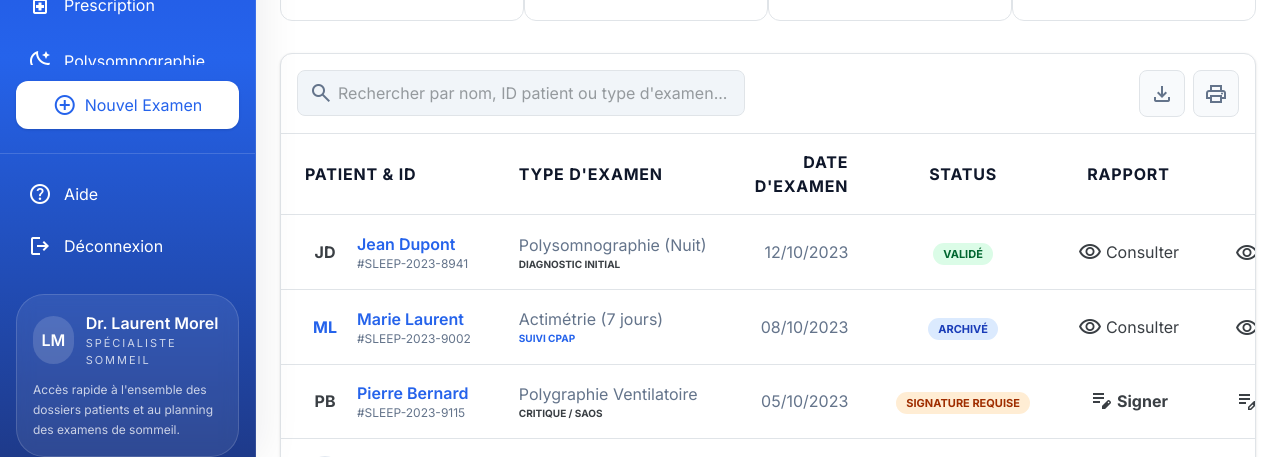
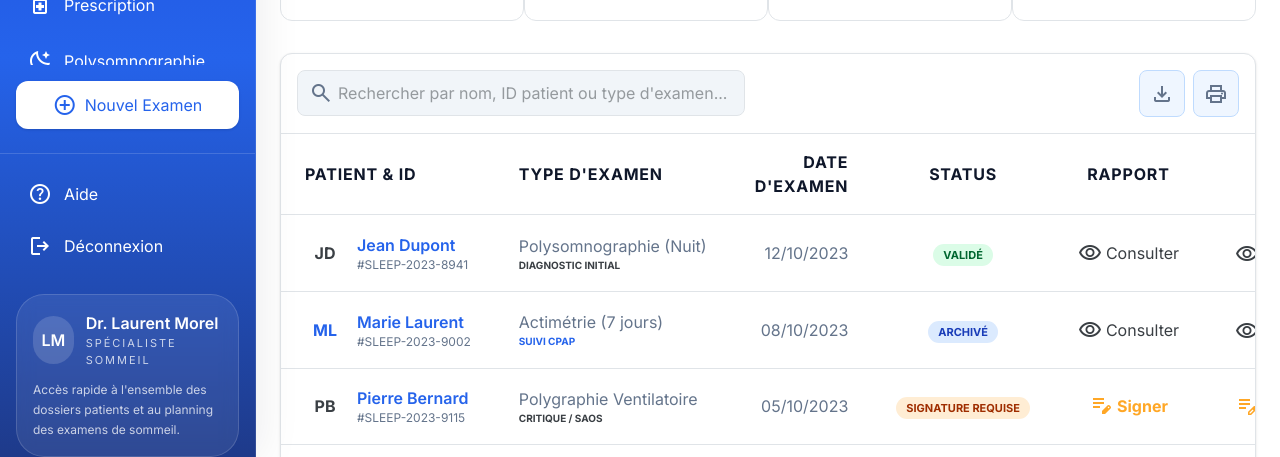
Before and after one commit to Digitheque-project/sommeil-front, a Next.js app: page /archives in a window 1280 px wide. Shown: the part 343-800 px from the top of the page. Built offline with nearby package versions, Linux system fonts and the light colour scheme; no server answers.

Commit message:
coloration

```diff
--- a/app/(app)/archives/page.tsx
+++ b/app/(app)/archives/page.tsx
@@ -220,7 +220,7 @@ export default function ArchivesPage() {
             </div>
             <div className="flex items-center gap-2">
               <button
-                className="p-2.5 bg-surface-container-low border border-outline-variant rounded-lg hover:bg-surface-container-high transition-colors"
+                className="action-secondary p-2.5 rounded-lg"
                 title="Exporter vers Excel"
               >
                 <span className="material-symbols-outlined text-on-surface-variant">
@@ -228,7 +228,7 @@ export default function ArchivesPage() {
                 </span>
               </button>
               <button
-                className="p-2.5 bg-surface-container-low border border-outline-variant rounded-lg hover:bg-surface-container-high transition-colors"
+                className="action-secondary p-2.5 rounded-lg"
                 title="Imprimer la sélection"
               >
                 <span className="material-symbols-outlined text-on-surface-variant">
@@ -307,7 +307,7 @@ export default function ArchivesPage() {
                     </td>
                     <td className="px-6 py-4 whitespace-nowrap text-center">
                       <button
-                        className={`text-secondary hover:underline flex items-center justify-center gap-1 mx-auto font-label-sm ${
+                        className={`${record.reportAction === "Signer" ? "text-warning" : "text-secondary"} hover:underline flex items-center justify-center gap-1 mx-auto font-label-sm ${
                           record.urgent ? "font-bold" : ""
                         }`}
                       >
@@ -324,7 +324,7 @@ export default function ArchivesPage() {
                     <td className="px-6 py-4 whitespace-nowrap text-right">
                       <div className="flex items-center justify-end gap-1">
                         <button
-                          className="p-2 hover:bg-surface-container-highest rounded-lg text-secondary transition-colors"
+                          className={`p-2 rounded-lg transition-colors ${record.reportAction === "Signer" ? "text-warning hover:bg-orange-50" : "text-secondary hover:bg-secondary-container"}`}
                           title={record.reportAction}
                           aria-label={record.reportAction}
                         >
@@ -333,7 +333,7 @@ export default function ArchivesPage() {
                           </span>
                         </button>
                         <button
-                          className="p-2 hover:bg-surface-container-highest rounded-lg text-on-surface-variant transition-colors"
+                          className="action-secondary p-2 rounded-lg"
                           title="Télécharger le rapport"
                           aria-label="Télécharger le rapport"
                         >
--- a/app/(app)/comptes-rendus/page.tsx
+++ b/app/(app)/comptes-rendus/page.tsx
@@ -299,7 +299,7 @@ export default function CompteRenduPage() {
                     className={`inline-flex items-center justify-center gap-2 rounded-3xl px-6 py-3 text-body-md font-semibold transition-colors focus:outline-none focus:ring-0 ${
                       selectedExam?.saveState === "saving"
                         ? "bg-surface-container text-on-surface-variant"
-                        : "bg-secondary text-on-secondary hover:bg-secondary/90"
+                        : "action-success"
                     } ${!selectedExam?.draftReport || selectedExam.saveState === "saving" ? "opacity-60 cursor-not-allowed" : ""}`}
                   >
                     <span className="material-symbols-outlined">
--- a/app/(app)/consultation/traitement/ConsultationTraitementClient.tsx
+++ b/app/(app)/consultation/traitement/ConsultationTraitementClient.tsx
@@ -213,7 +213,7 @@ export default function ConsultationTraitementClient({
                     <button
                       type="button"
                       onClick={() => window.open(`/prescriptions?patientId=${consultation?.patientId}&consultationId=${consultationId}`, '_blank')}
-                      className="rounded-xl bg-secondary px-4 py-2 text-sm font-bold text-on-secondary hover:bg-secondary/90"
+                      className="action-primary rounded-xl px-4 py-2 text-sm font-bold"
                     >
                       Ouvrir le module de prescription
                     </button>
@@ -226,7 +226,7 @@ export default function ConsultationTraitementClient({
               <button
                 type="button"
                 onClick={() => router.push("/consultation")}
-                className="rounded-2xl border border-outline-variant bg-white px-4 py-2.5 text-sm font-bold text-on-surface-variant hover:bg-surface-container focus:outline-none focus-visible:ring-2 focus-visible:ring-primary"
+                className="action-secondary rounded-2xl px-4 py-2.5 text-sm font-bold"
               >
                 Annuler
               </button>
@@ -234,7 +234,7 @@ export default function ConsultationTraitementClient({
                 type="button"
                 onClick={handleFinalize}
                 disabled={finalizeMutation.isPending}
-                className="rounded-2xl bg-secondary px-4 py-2.5 text-sm font-bold text-on-secondary hover:bg-secondary/90 focus:outline-none focus-visible:ring-2 focus-visible:ring-secondary disabled:opacity-50"
+                className="action-success rounded-2xl px-4 py-2.5 text-sm font-bold disabled:opacity-50"
               >
                 {finalizeMutation.isPending ? 'Finalisation...' : 'Finaliser la consultation'}
               </button>
--- a/app/(app)/rapports/page.tsx
+++ b/app/(app)/rapports/page.tsx
@@ -119,7 +119,7 @@ export default function RapportsPage() {
                 </button>
               ))}
             </div>
-            <button className="bg-secondary text-on-secondary px-4 py-2 rounded-lg text-label-md font-label-md flex items-center gap-2 shadow-sm hover:brightness-110 active:scale-95 transition-all">
+            <button className="action-secondary px-4 py-2 rounded-lg text-label-md font-label-md flex items-center gap-2 shadow-sm">
               <span className="material-symbols-outlined text-[20px]">
                 download
               </span>
--- a/app/globals.css
+++ b/app/globals.css
@@ -23,6 +23,35 @@ h1,h2,h3,h4,.font-headline { font-family: 'Manrope', sans-serif; }
   color: #ffffff; border-radius: 0.5rem;
 }
 .btn-primary-gradient:hover { filter: brightness(1.08); }
+
+/* Boutons d'action : couleurs sémantiques homogènes dans tout le parcours clinique. */
+.action-primary,
+.action-success,
+.action-warning,
+.action-danger,
+.action-secondary {
+  transition: background-color .18s ease, border-color .18s ease, color .18s ease,
+    box-shadow .18s ease, transform .18s ease;
+}
+.action-primary { background: #2563EB; color: #fff; }
+.action-primary:hover { background: #1E3A8A; }
+.action-success { background: #15803D; color: #fff; }
+.action-success:hover { background: #166534; }
+.action-warning { background: #C2410C; color: #fff; }
+.action-warning:hover { background: #9A3412; }
+.action-danger { background: #DC2626; color: #fff; }
+.action-danger:hover { background: #B91C1C; }
+.action-secondary { background: #EFF6FF; border: 1px solid #BFDBFE; color: #1E3A8A; }
+.action-secondary:hover { background: #DBEAFE; }
+.action-primary:focus-visible,
+.action-success:focus-visible,
+.action-warning:focus-visible,
+.action-danger:focus-visible,
+.action-secondary:focus-visible { outline: 3px solid rgba(37, 99, 235, .28); outline-offset: 2px; }
+.action-primary:active,
+.action-success:active,
+.action-warning:active,
+.action-danger:active { transform: translateY(1px); }
 .accent-in-stock  { width:4px; border-radius:4px; background:#93f2f2; flex-shrink:0; }
 .accent-low-stock { width:4px; border-radius:4px; background:#f97316; flex-shrink:0; }
 .accent-rupture   { width:4px; border-radius:4px; background:#ba1a1a; flex-shrink:0; }
--- a/components/PolysomnographieForm.tsx
+++ b/components/PolysomnographieForm.tsx
@@ -145,7 +145,7 @@ export default function PolysomnographieForm({ patient, prescripteur }: Props) {
           <button
             onClick={handleSubmit}
             disabled={!isFormValid || loading}
-            className="w-full rounded-2xl bg-[#005b82] px-4 py-3 text-sm font-semibold text-white hover:bg-[#004a6b] disabled:cursor-not-allowed disabled:opacity-50 disabled:bg-gray-300"
+            className="action-success w-full rounded-2xl px-4 py-3 text-sm font-semibold disabled:cursor-not-allowed disabled:opacity-50 disabled:bg-gray-300"
           >
             {loading ? "Envoi..." : "Valider"}
           </button>
```
Also changed, not shown: app/(app)/consultation/page.tsx (+4 -4 lines), app/(app)/prescription/page.tsx (+4 -4 lines).
